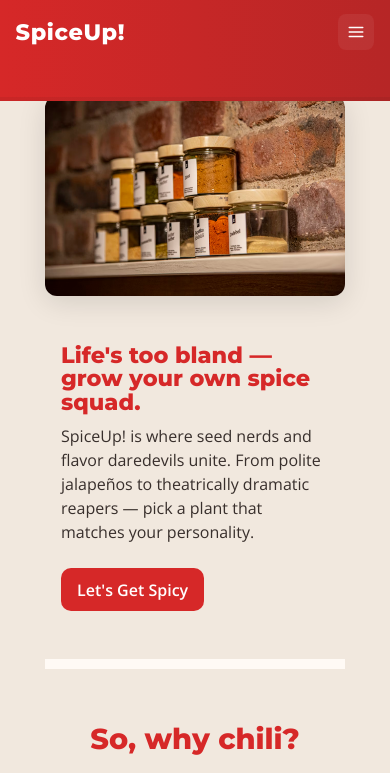
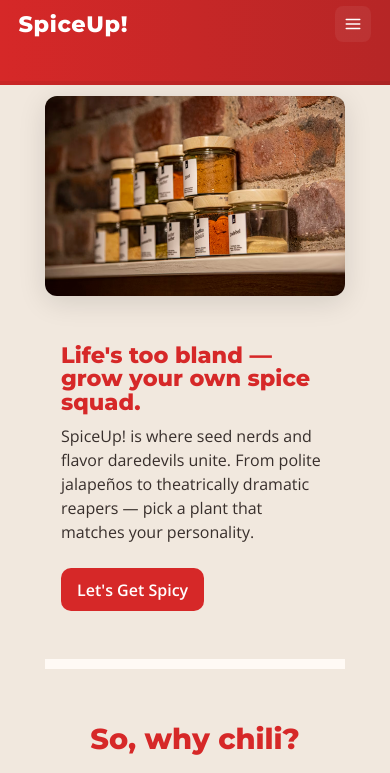
Before and after one commit to vvnrzn/SpiceUp-, a plain HTML site: page index.html in a window 390 px wide. Shown: the top 773 px of the page. Drawn offline with nearby package versions, Linux system fonts and the light colour scheme.

Commit message:
Update styles.css

```diff
--- a/styles.css
+++ b/styles.css
@@ -531,12 +531,19 @@ legend{
     display: none;
   }
 
+  .nav-inner {
+    padding: 0;
+    align-items: center;
+  }
+
+
   .header {
   position: fixed;
   top: 0;
   left: 0;
   width: 100%;
   z-index: 999;
+  padding: 0.4rem 0.2rem;
   }
 
   .hamburger {
```
